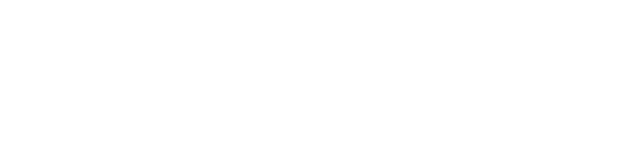
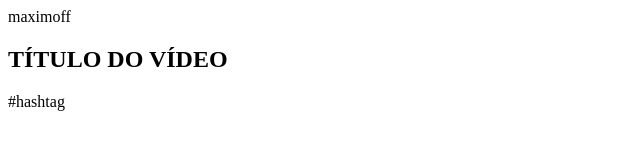
Before and after one commit to Netomaximoff/maximoff, a plain HTML site: page index.html in a window 1280 px wide. Shown: the whole page, without its empty margins (0-640 px from the left). Drawn offline with Linux system fonts and the light colour scheme.

Commit message:
projetin

```diff
--- a/index.html
+++ b/index.html
@@ -1,11 +1,20 @@
 <!DOCTYPE html>
-<html lang="en">
+<html lang="pt-BR">
 <head>
     <meta charset="UTF-8">
-    <meta name="viewport" content="width=device-width, initial-scale=1.0">
-    <title>Document</title>
+    <title>maximoff</title>
 </head>
 <body>
+    <header>maximoff</header>
 
-</body>
+    <section>
+        <div>
+            <h1>TÍTULO DO VÍDEO</h1>
+            <P>#hashtag</P>
+        </div>
+<div>
+    <!--  -->
+</div>
+
+    </section>
 </html>
```
